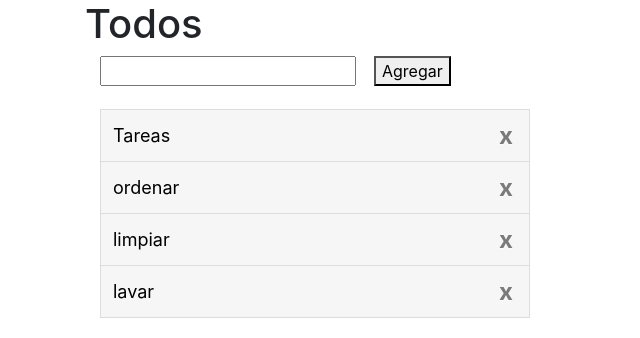
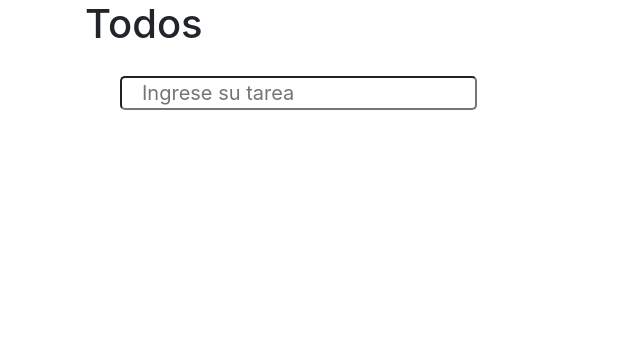
Before and after one commit to TrujiE/addandel, a React (Create React App) app: page / in a window 1280 px wide. Shown: the top 338 px of the page, without its empty margins (0-640 px from the left). Built offline with nearby package versions, Linux system fonts and the light colour scheme.

Commit message:
validaciones

```diff
--- a/src/App.css
+++ b/src/App.css
@@ -26,12 +26,12 @@
 ul {
   list-style-type: none;
   padding: 0;
-  margin: 0;
+  margin: 1;
 }
 
 ul li {
   border: 1px solid #ddd;
-  width: 430px;
+  width: 300px;
   margin-top: -1px;
   background-color: #f6f6f6;
   padding: 12px;
@@ -46,7 +46,7 @@ ul li:hover {
   background-color: #eee;
 }
 
-.close {
+.list p span{
   cursor: pointer;
   position: absolute;
   top: 50%;
@@ -55,11 +55,51 @@ ul li:hover {
   transform: translate(0%, -50%);
 }
 
-.close:hover {background: #bbb;}
+.list p{
+  position: relative;
+}
 
+
+.list p span:hover {background: #bbb;}
+
+#formulario input{
+  background-color:  white;
+  border: 1;
+  border-radius: 5px;
+  padding: 0 20px;
+  margin: 20px;
+  font-size: 20px;
+  color: black;
+
+}
+#formulario button{
+  background-color:  #f6f6f6;
+  border: 1;
+  border-radius: 5px;
+  cursor: pointer;
+}
 .App-link {
   color: #61dafb;
 }
+
+.list {
+  border: 1px solid #ddd;
+  width: 300px;
+  margin-top: -1px;
+  background-color: #f6f6f6;
+  padding: 12px;
+  text-decoration: none;
+  font-size: 18px;
+  color: black;
+  display: block;
+  position: relative;
+}
+
+.list:hover {
+  background-color: #eee;
+}
+
+
 
 @keyframes App-logo-spin {
   from {
--- a/src/Contenido.js
+++ b/src/Contenido.js
@@ -1,51 +1,72 @@
-import React, {useState} from "react";
+import React from "react";
 import ReactDOM from "react-dom";
-
-
+import ListaItem from "./ListaItem";
 
 
 class Contenido extends React.Component{
   constructor(props) {
     super(props);
-    this.state = {
-    	value: ""
+    this.state={
+		items: [],
+		currentItem:{
+			text:'',
+			key:''
 		}
+	}
+	this.handleInput = this.handleInput.bind(this);
 	this.addItem = this.addItem.bind(this);
-  	this.cerrar = this.cerrar.bind(this);
-    //this.onClick = this.onClick.bind(this);
-    this.state.lista = ["Tareas", "ordenar", "limpiar", "lavar"];
-    this.state.armado_lista = this.state.lista.map((state) => <li>{state}<span className="close" onClick={this.cerrar}>x</span></li>);
+	this.borrarItem = this.borrarItem.bind(this);
+  }
+
+	handleInput(e){
+		this.setState({
+			currentItem:{
+				text: e.target.value,
+				key: Date.now()
+			}
+		})
+	}
+
+	addItem(e){
+		e.preventDefault();
+		const newItem = this.state.currentItem;
+		if(newItem.text!==""){
+			const newItems=[...this.state.items, newItem];
+			this.setState({
+				items: newItems,
+				currentItem:{
+					text:'',
+					key:''
+				}
+			})
+		}
 
 	}
 
-  	addItem = (e) => {
-  		this.state.guarda_ingreso=[this.state.value];
-  		this.state.agrega_ingreso= this.state.guarda_ingreso.map(() => <li>{this.state.value}<span className="close" onClick={this.cerrar}>x</span></li>);
-  		this.state.muestra_ingreso=[this.state.agrega_ingreso.concat()];
-  		this.setState({value: this.state.muestra_ingreso});
+	borrarItem(key){
+		//alert("borrar" + e + this.state.items);
+		const borraItem = this.state.items.filter(item => item.key!==key);
+		this.setState({items:borraItem
+		})
 	}
 
-	cerrar(){
-		//alert("borrar");
 
-		this.state.lista.splice(this.state.value, -1);
-		//const newList = this.state.list.splice(this.state.list.indexOf(value), 1);
-	}
 	render(){
 			return(
 				<div className="container">
-              <input onChange={e => this.setState({value: e.target.value})}/> &nbsp; &nbsp;
-              <button onClick={this.addItem}> Agregar</button>
+				  <form id="formulario" onSubmit={this.addItem}>
+	              <input type="text" placeholder="Ingrese su tarea" value={this.state.currentItem.text} onChange={this.handleInput}/> &nbsp; &nbsp;
 	              <br />
 	              <br />
-              <ul>
-              	{this.state.armado_lista}
-              	{this.state.value}
-              </ul>
-              <br />
+	              </form>
+	              <ListaItem items={this.state.items}
+	              borrarItem={this.borrarItem}> </ListaItem>
 	            </div>
 				);
 		}
+
+
+
 }
 
 
--- /dev/null
+++ b/src/ListaItem.js
@@ -0,0 +1,24 @@
+import React from "react";
+import ReactDOM from "react-dom";
+import './App.css';
+
+
+function ListaItem(props){
+	const items = props.items;
+	const listItems = items.map(item => {
+		return <div className="list" key={item.key}>
+			<p> {item.text}
+			<span onClick={ () => props.borrarItem(item.key)}>X</span>
+			</p>
+
+		</div>
+
+	})
+
+	return(
+		<div>{listItems} </div>
+
+	)
+}
+
+export default ListaItem;
```
Lines whose indentation alone changed are shown as unchanged.
